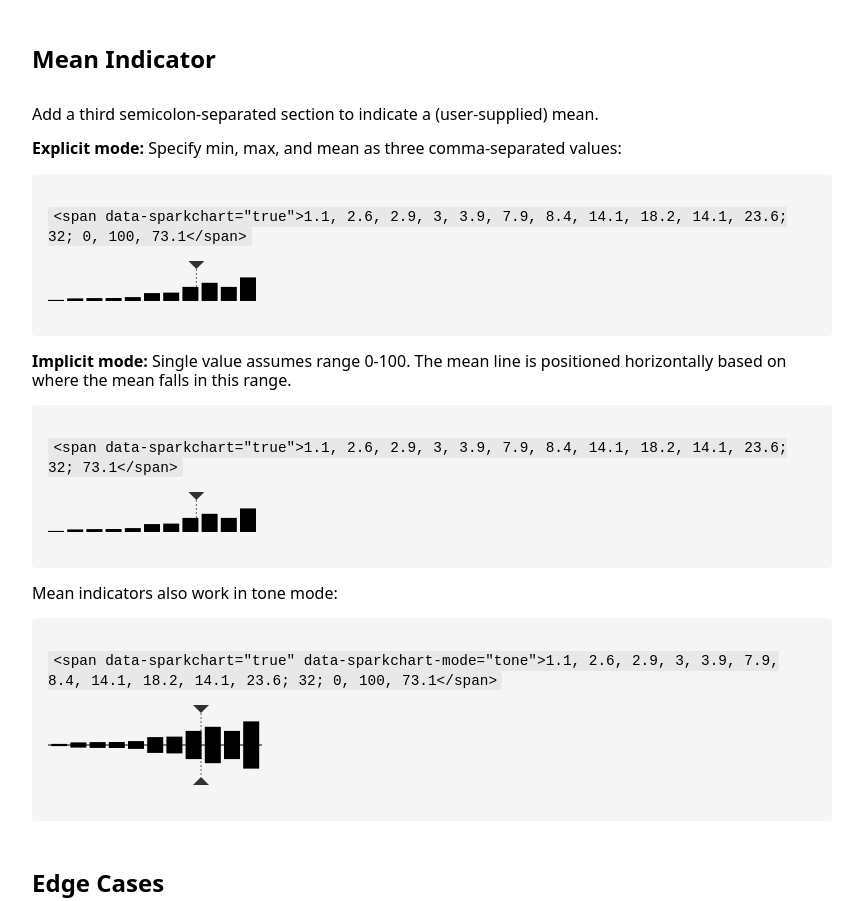
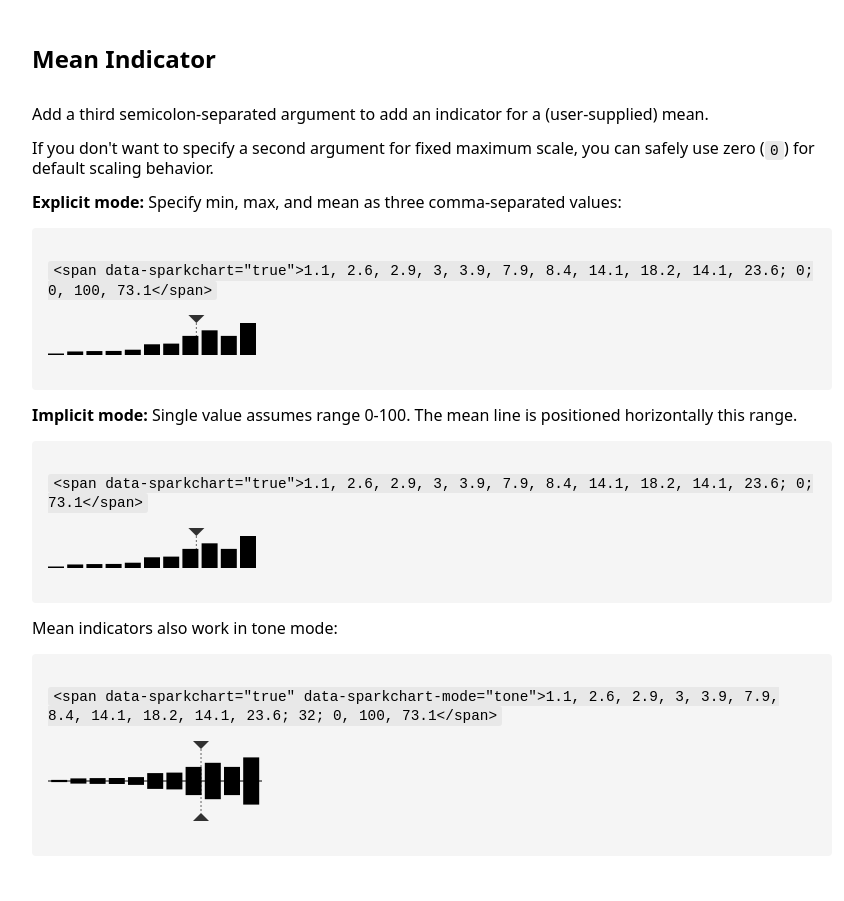
Before and after one commit to colinhb/sparkcharts.js, a plain HTML site: page index.html in a window 1280 px wide. Shown: the part 3481-4382 px from the top of the page, without its empty margins (208-1052 px from the left). Drawn offline with nearby package versions, Linux system fonts and the light colour scheme.

Commit message:
update mean indicator example

```diff
--- a/index.html
+++ b/index.html
@@ -254,23 +254,26 @@
 
 	<h2>Mean Indicator</h2>
 	<section class="example">
-		<p>Add a third semicolon-separated section to indicate a (user-supplied) mean.</p>
+		<!-- Mamdani's Universal Childcare -->
+		<p>Add a third semicolon-separated argument to add an indicator for a (user-supplied) mean.</p>
+		<p>If you don't want to specify a second argument for fixed maximum scale,
+			you can safely use zero (<code>0</code>) for default scaling behavior.</p>
 		<p><strong>Explicit mode:</strong> Specify min, max, and mean as three comma-separated values:</p>
 		<div class="demo">
 			<div class="input">
-				<p><code>&lt;span data-sparkchart="true"&gt;1.1, 2.6, 2.9, 3, 3.9, 7.9, 8.4, 14.1, 18.2, 14.1, 23.6; 32; 0, 100, 73.1&lt;/span&gt;</code></p>
+				<p><code>&lt;span data-sparkchart="true"&gt;1.1, 2.6, 2.9, 3, 3.9, 7.9, 8.4, 14.1, 18.2, 14.1, 23.6; 0; 0, 100, 73.1&lt;/span&gt;</code></p>
 			</div>
 			<div class="output">
-				<p><span data-sparkchart="true">1.1, 2.6, 2.9, 3, 3.9, 7.9, 8.4, 14.1, 18.2, 14.1, 23.6; 32; 0, 100, 73.1</span></p>
+				<p><span data-sparkchart="true">1.1, 2.6, 2.9, 3, 3.9, 7.9, 8.4, 14.1, 18.2, 14.1, 23.6; 0; 0, 100, 73.1</span></p>
 			</div>
 		</div>
-		<p><strong>Implicit mode:</strong> Single value assumes range 0-100. The mean line is positioned horizontally based on where the mean falls in this range.</p>
+		<p><strong>Implicit mode:</strong> Single value assumes range 0-100. The mean line is positioned horizontally this range.</p>
 		<div class="demo">
 			<div class="input">
-				<p><code>&lt;span data-sparkchart="true"&gt;1.1, 2.6, 2.9, 3, 3.9, 7.9, 8.4, 14.1, 18.2, 14.1, 23.6; 32; 73.1&lt;/span&gt;</code></p>
+				<p><code>&lt;span data-sparkchart="true"&gt;1.1, 2.6, 2.9, 3, 3.9, 7.9, 8.4, 14.1, 18.2, 14.1, 23.6; 0; 73.1&lt;/span&gt;</code></p>
 			</div>
 			<div class="output">
-				<p><span data-sparkchart="true">1.1, 2.6, 2.9, 3, 3.9, 7.9, 8.4, 14.1, 18.2, 14.1, 23.6; 32; 73.1</span></p>
+				<p><span data-sparkchart="true">1.1, 2.6, 2.9, 3, 3.9, 7.9, 8.4, 14.1, 18.2, 14.1, 23.6; 0; 73.1</span></p>
 			</div>
 		</div>
 		<p>Mean indicators also work in tone mode:</p>
```
